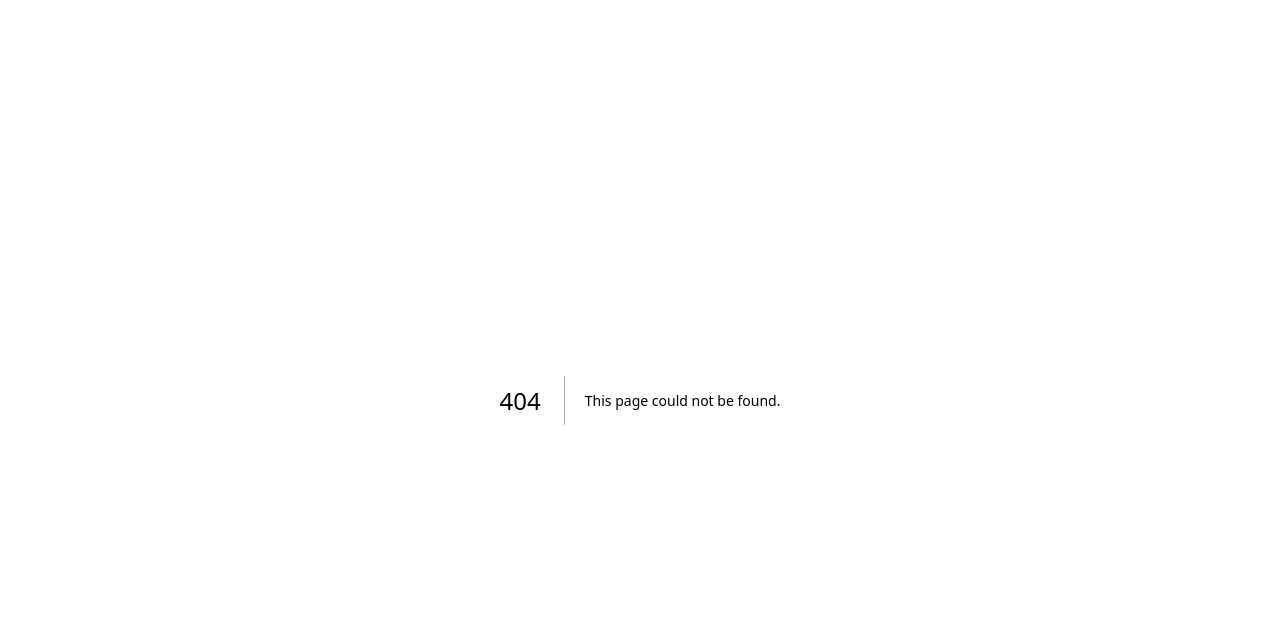
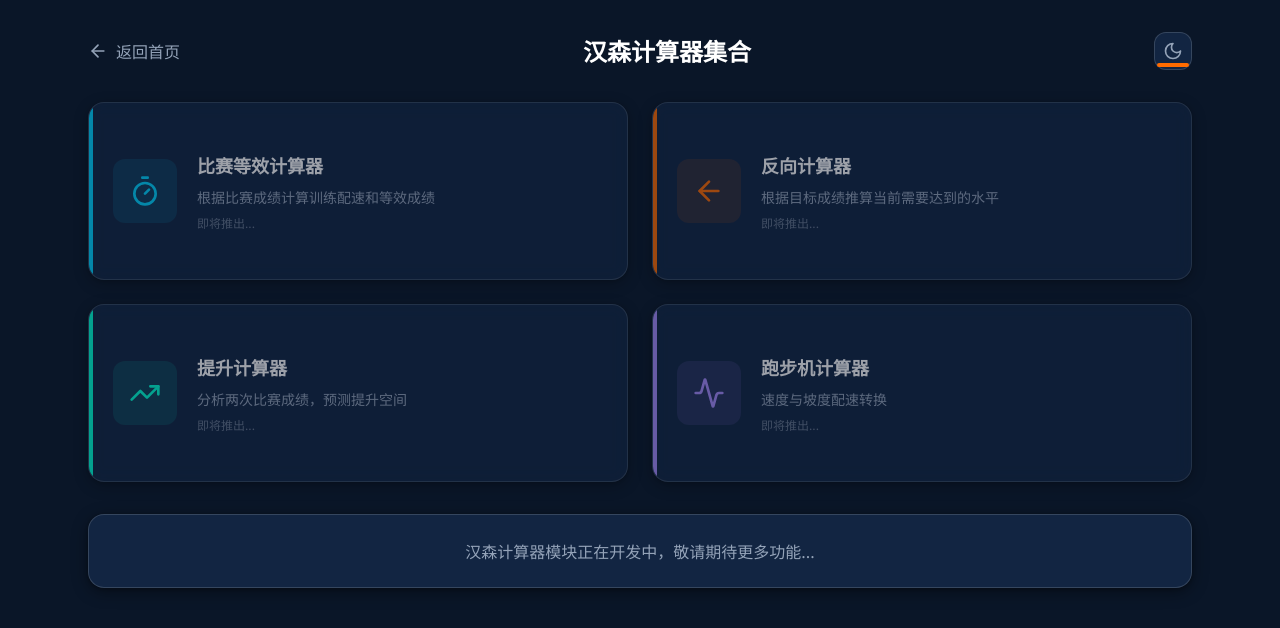
Before and after one commit to mindartisan/runner-blade, a Next.js app: page /tools/hansons/hansons-calculator in a window 1280 px wide. Before the commit this address had no page. Shown: the top 628 px of the page. Built offline with nearby package versions, Linux system fonts and the light colour scheme.

Commit message:
feat: hansons dashboard

```diff
--- /dev/null
+++ b/app/tools/hansons/hansons-calculator/page.tsx
@@ -0,0 +1,5 @@
+import HansonsDashboard from "@/components/hansons/dashboard/HansonsDashboard"
+
+export default function HansonsCalculatorPage() {
+  return <HansonsDashboard />
+}
--- /dev/null
+++ b/components/hansons/dashboard/HansonsDashboard.tsx
@@ -0,0 +1,115 @@
+"use client"
+
+import Link from "next/link"
+import * as Icons from "lucide-react"
+import ThemeToggle from "@/components/ThemeToggle"
+
+const calculatorCards = [
+  {
+    id: "race-equivalency",
+    name: "比赛等效计算器",
+    description: "根据比赛成绩计算训练配速和等效成绩",
+    icon: "Timer",
+    slug: "race-equivalency",
+    color: "#00D4FF"
+  },
+  {
+    id: "race-equivalency-reverse",
+    name: "反向计算器",
+    description: "根据目标成绩推算当前需要达到的水平",
+    icon: "ArrowLeft",
+    slug: "race-equivalency-reverse",
+    color: "#FF6B00"
+  },
+  {
+    id: "improvement",
+    name: "提升计算器",
+    description: "分析两次比赛成绩，预测提升空间",
+    icon: "TrendingUp",
+    slug: "improvement",
+    color: "#00FFD4"
+  },
+  {
+    id: "treadmill",
+    name: "跑步机计算器",
+    description: "速度与坡度配速转换",
+    icon: "Activity",
+    slug: "treadmill",
+    color: "#A78BFA"
+  },
+]
+
+export default function HansonsDashboard() {
+  return (
+    <div className="min-h-screen" style={{ backgroundColor: 'var(--color-background)' }}>
+      <div className="max-w-6xl mx-auto px-6 py-8">
+        {/* 头部 */}
+        <div className="flex items-center justify-between mb-8">
+          <Link
+            href="/"
+            className="flex items-center gap-2 transition-colors duration-200"
+            style={{ color: 'var(--color-text-secondary)' }}
+            onMouseEnter={(e) => (e.currentTarget.style.color = 'var(--color-secondary)')}
+            onMouseLeave={(e) => (e.currentTarget.style.color = 'var(--color-text-secondary)')}
+          >
+            <Icons.ArrowLeft className="w-5 h-5" />
+            返回首页
+          </Link>
+
+          <h1 className="text-xl md:text-2xl font-bold" style={{ color: 'var(--color-text-primary)' }}>
+            汉森计算器集合
+          </h1>
+
+          <ThemeToggle />
+        </div>
+
+        {/* 2×2 网格卡片 */}
+        <div className="grid md:grid-cols-2 gap-6">
+          {calculatorCards.map((card) => {
+            const IconComponent = Icons[card.icon as keyof typeof Icons] as React.ComponentType<{ className?: string; style?: React.CSSProperties }>
+            return (
+              <div
+                key={card.id}
+                className="card cursor-pointer group relative overflow-hidden opacity-60"
+                style={{ cursor: 'not-allowed', minHeight: '160px' }}
+              >
+                {/* 左侧彩色装饰条 */}
+                <div className="absolute left-0 top-0 bottom-0 w-1" style={{ backgroundColor: card.color }} />
+
+                <div className="flex items-center gap-5 h-full py-6">
+                  {/* 图标 */}
+                  <div className="p-4 rounded-xl flex-shrink-0" style={{ backgroundColor: card.color + '20' }}>
+                    {IconComponent && <IconComponent className="w-8 h-8" style={{ color: card.color }} />}
+                  </div>
+
+                  {/* 内容 */}
+                  <div className="flex-1">
+                    <h3 className="text-lg font-bold mb-2" style={{ color: 'var(--color-text-primary)' }}>
+                      {card.name}
+                    </h3>
+                    <p className="text-sm mb-2" style={{ color: 'var(--color-text-secondary)' }}>
+                      {card.description}
+                    </p>
+                    <p className="text-xs" style={{ color: 'var(--color-text-tertiary)' }}>
+                      即将推出...
+                    </p>
+                  </div>
+
+                  {/* 右侧占位 */}
+                  <div className="w-6" />
+                </div>
+              </div>
+            )
+          })}
+        </div>
+
+        {/* 底部说明 */}
+        <div className="mt-8 text-center card">
+          <p style={{ color: 'var(--color-text-secondary)' }}>
+            汉森计算器模块正在开发中，敬请期待更多功能...
+          </p>
+        </div>
+      </div>
+    </div>
+  )
+}
```
